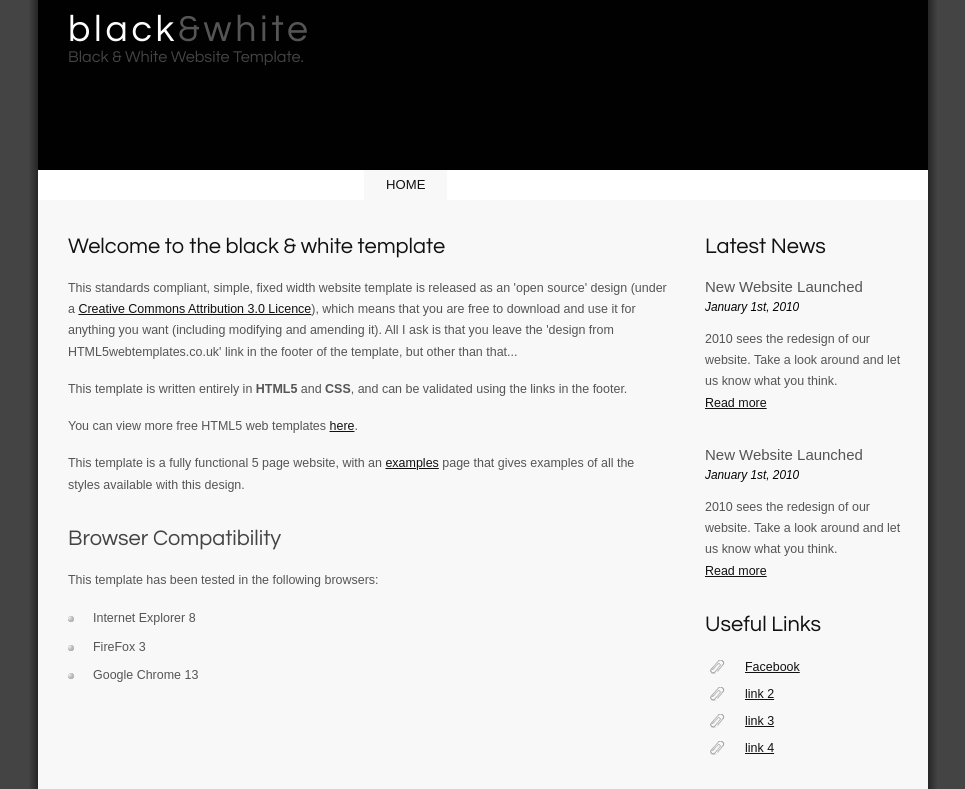
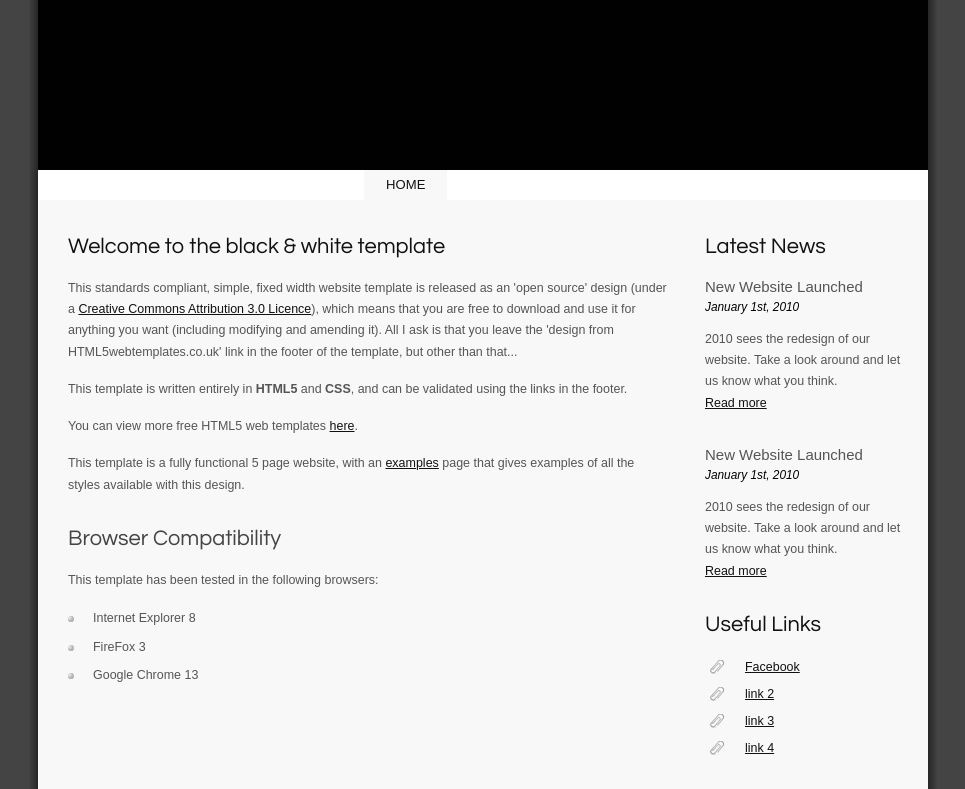
Before and after one commit to creperumband666/creperumband666.github.io, a plain HTML site: page index.html in a window 1280 px wide. Shown: the top 789 px of the page, without its empty margins (157-1122 px from the left). Drawn offline with Linux system fonts and the light colour scheme; files whose address does not match are found by name.

Commit message:
Update index.html

```diff
--- a/index.html
+++ b/index.html
@@ -15,8 +15,7 @@
       <div id="logo">
         <div id="logo_text">
           <!-- class="logo_colour", allows you to change the colour of the text -->
-          <h1><a href="index.html">black<span class="logo_colour">&amp;white</span></a></h1>
-          <h2>Black &amp; White Website Template.</h2>
+
         </div>
       </div>
       <div id="menubar">
```
